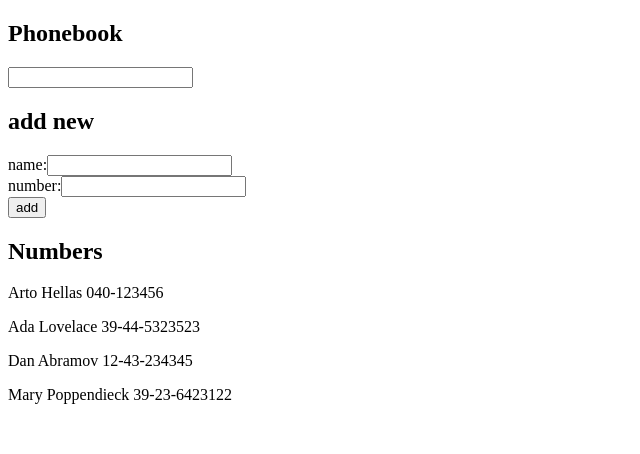
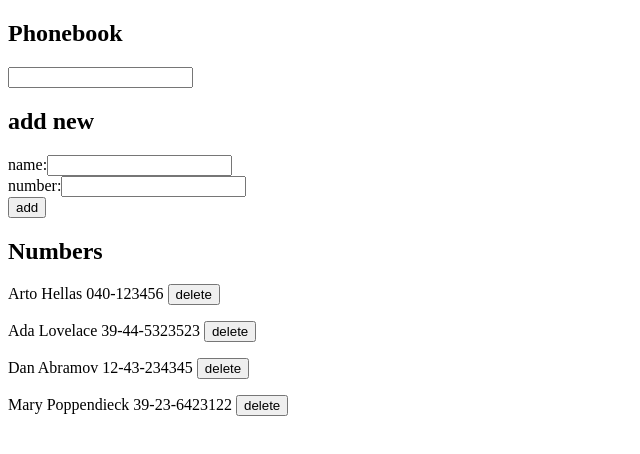
Before and after one commit to jordlim/fso-projects, a React (Vite) app in the folder part2/phonebook/: page / in a window 1280 px wide. Shown: the top 454 px of the page, without its empty margins (0-640 px from the left). Built offline with nearby package versions, Linux system fonts and the light colour scheme; data requests are answered from the project's data file.

Commit message:
Add deletion for 2.14

```diff
--- a/part2/phonebook/src/App.jsx
+++ b/part2/phonebook/src/App.jsx
@@ -52,12 +52,23 @@ const App = () => {
       .then(returnedPerson => {
         setPersons(persons.concat(returnedPerson))
         setNewName('')
-          setNewNumber('')
-          console.log(returnedPerson)
-    })
+        setNewNumber('')
+        console.log(returnedPerson)
+      })
 
     }
   }
+
+  const removePerson = id => {
+    console.log("removing ", id)
+    personService
+    .remove(id)
+    .then(response => {
+      console.log(response)
+      setPersons(persons.filter(person => person.id !== id))
+    })
+  }
+
 
   const handleSearch = (event) => {
     setShowName(event.target.value)
@@ -73,7 +84,7 @@ const App = () => {
       <h2>add new</h2>
       <PersonForm addPerson={addPerson} newName={newName} handleNameChange={handleNameChange} newNumber={newNumber} handleNumberChange={handleNumberChange} />
       <h2>Numbers</h2>
-      {namesToShow.map(persons => <Person name={persons.name} number={persons.number} key={persons.id}/>) }
+      {namesToShow.map(persons => <Person name={persons.name} number={persons.number} key={persons.id} remove={() => removePerson(persons.id)}/>) }
     </div>
   )
 }
--- a/part2/phonebook/src/Person.jsx
+++ b/part2/phonebook/src/Person.jsx
@@ -1,7 +1,7 @@
-const Person = ( {name, number} ) => {
+const Person = ( {name, number, remove} ) => {
   return (
     <p>
-      {name} {number}
+      {name} {number} <button onClick={remove}>delete</button>
     </p>
   )
 }
--- a/part2/phonebook/src/services/Persons.js
+++ b/part2/phonebook/src/services/Persons.js
@@ -16,8 +16,15 @@ const update = (id, newObject) => {
   return request.then(response => response.data)
 }
 
+const remove = (id) => {
+  const request = axios.delete(`${baseUrl}/${id}`)
+  return request.then(response => response.data)
+}
+
+
 export default {
-  getAll: getAll,
-  create: create,
-  update: update
+  getAll,
+  create,
+  update,
+  remove
 }
```
Also changed, not shown: part2/phonebook/db copy.json (added, +24 -0 lines).
